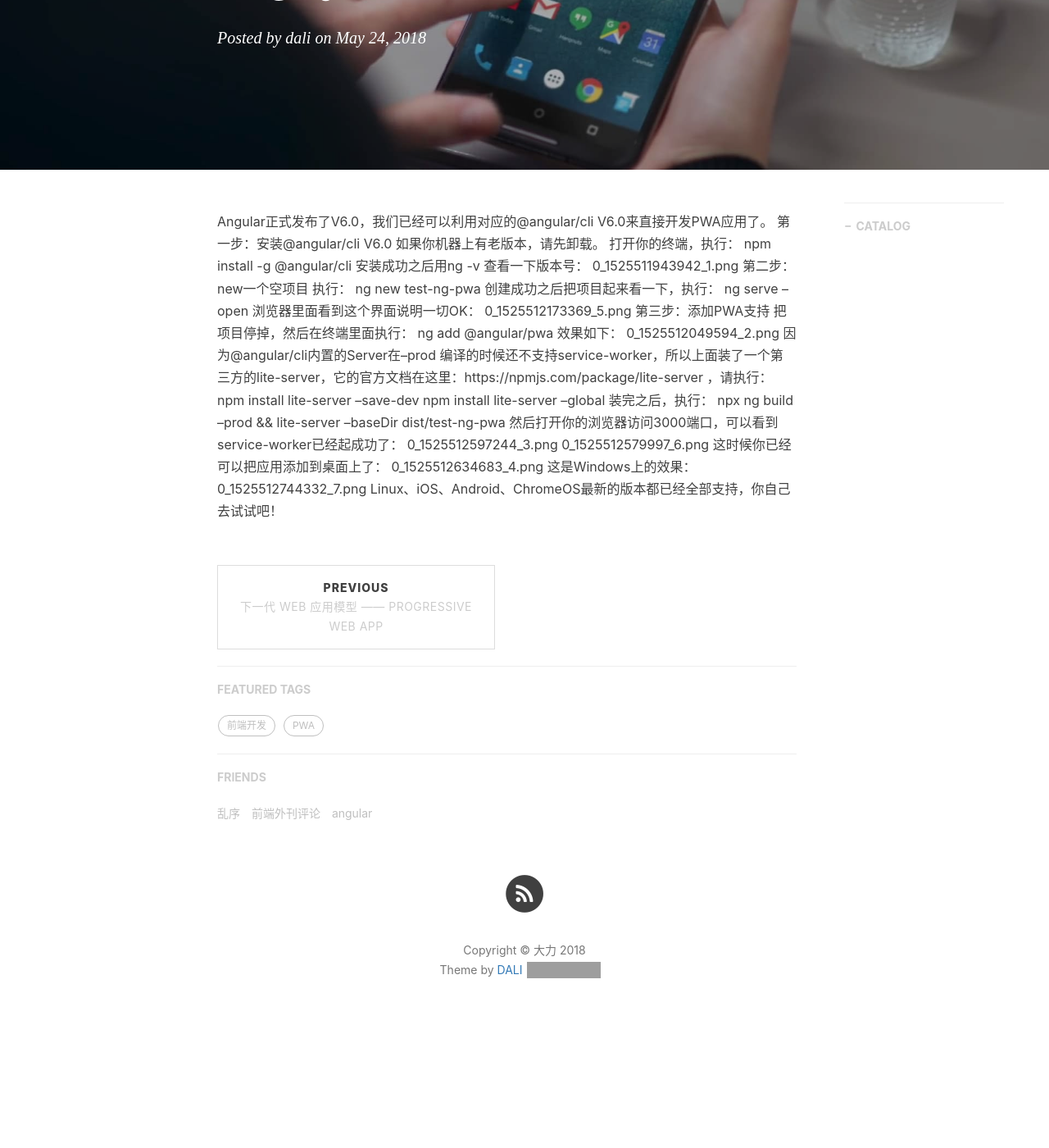
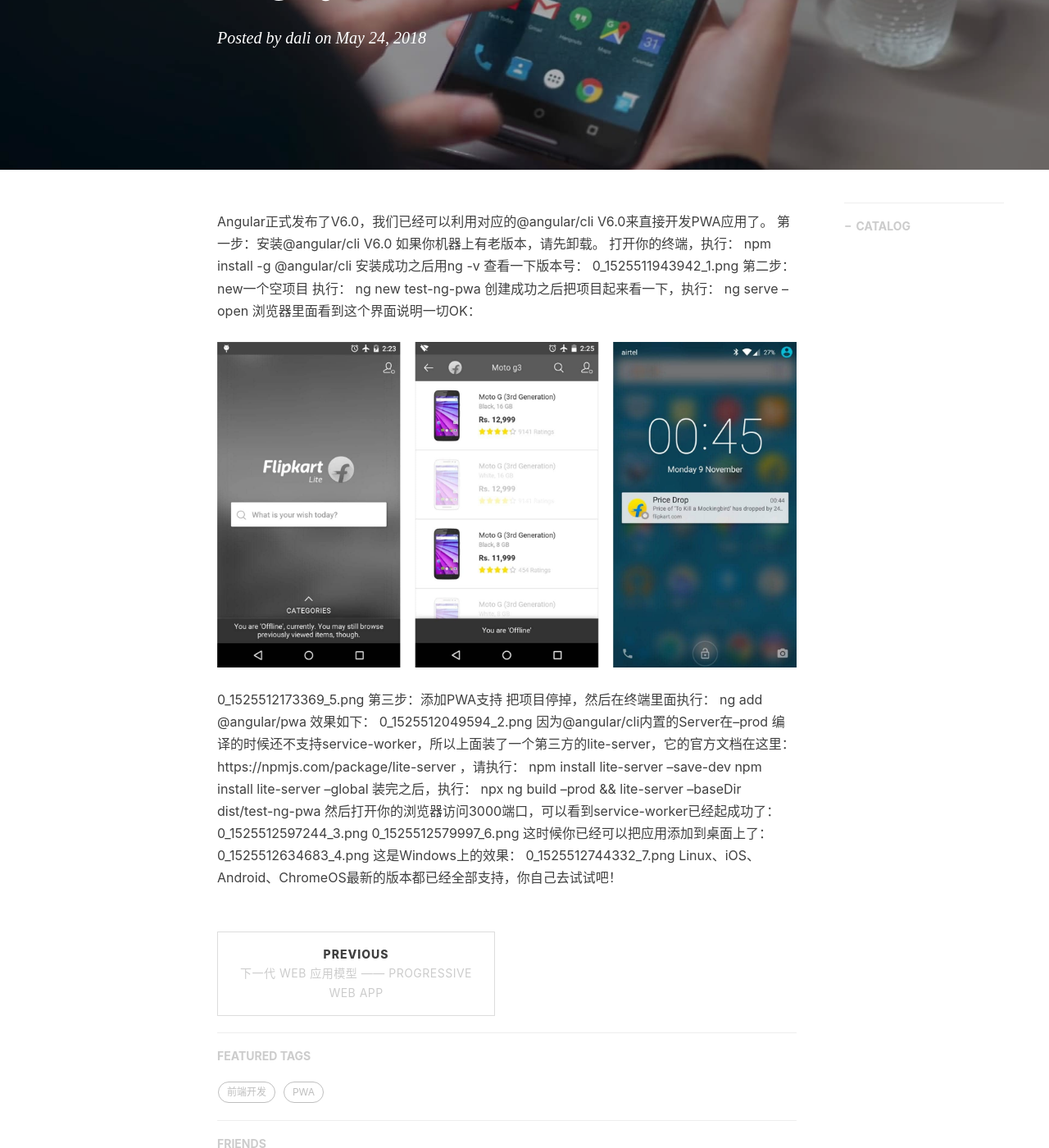
Before and after one commit to daziran123/daziran123.github.io-1, a Jekyll site: the page built from _posts/2018-05-30-angular-pwa-1.markdown, in a window 1280 px wide and 1400 px high, scrolled down 376 px. Shown: the whole window at 82% size. Built offline with Jekyll 4.4.1, drawn with Linux system fonts in a browser that asks for light colours; nearby versions of some CDN libraries; comment, search, counter and statistics services are not loaded; before the commit the page ends 1663 px from its top, so only the background shows below that; grey boxes are pictures that could not be loaded.

Commit message:
Update 2018-05-30-angular-pwa-1.markdown

```diff
--- a/_posts/2018-05-30-angular-pwa-1.markdown
+++ b/_posts/2018-05-30-angular-pwa-1.markdown
@@ -26,6 +26,7 @@ ng new test-ng-pwa
 创建成功之后把项目起来看一下，执行：
 ng serve --open
 浏览器里面看到这个界面说明一切OK：
+![](/img/in-post/post-nextgen-web-pwa/flipkart-2.jpeg)
 0_1525512173369_5.png
 第三步：添加PWA支持
 把项目停掉，然后在终端里面执行：
```
